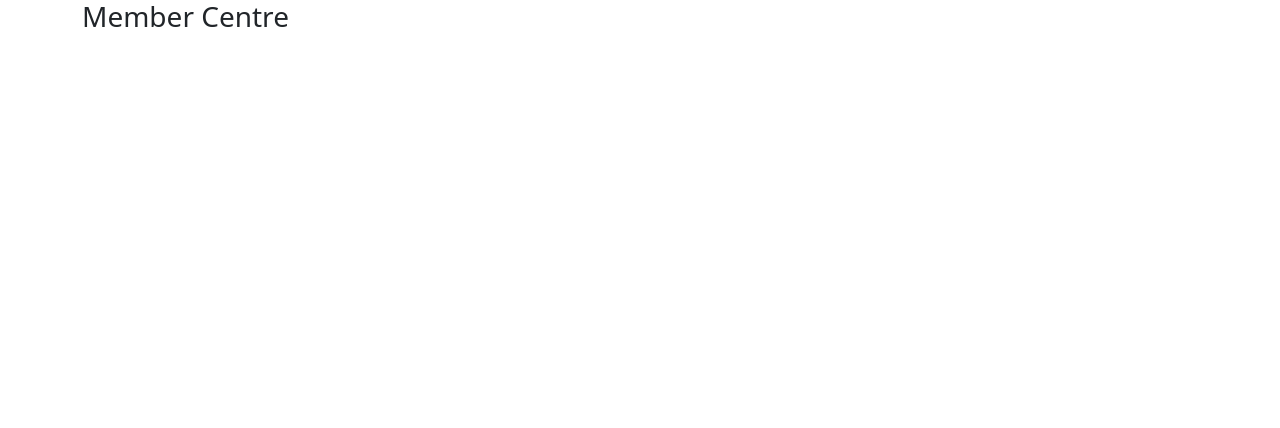
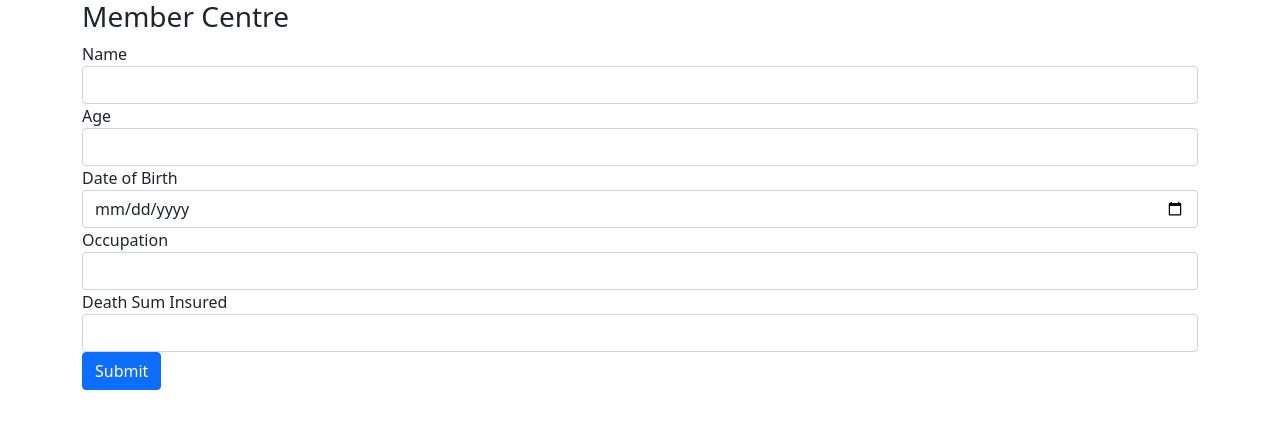
Before and after one commit to greatb/member-premium, an Angular app in the folder ui-portal/: page /members/new in a window 1280 px wide. Before the commit this address led to /. Shown: the top 428 px of the page. Built offline with nearby package versions, Linux system fonts and the light colour scheme.

Commit message:
New member form

```diff
--- a/ui-portal/src/app/app-routing.module.ts
+++ b/ui-portal/src/app/app-routing.module.ts
@@ -1,11 +1,13 @@
 import { NgModule } from '@angular/core';
 import { Routes, RouterModule } from '@angular/router';
 import { MemberListComponent } from './members/member-list/member-list.component';
+import { MemberNewComponent } from './members/member-new/member-new.component';
 
 
 const routes: Routes = [
   { path: '', redirectTo: '/members', pathMatch: 'full' },
   { path: 'members', component: MemberListComponent},
+  { path: 'members/new', component: MemberNewComponent},
 ];
 
 @NgModule({
--- a/ui-portal/src/app/app.module.ts
+++ b/ui-portal/src/app/app.module.ts
@@ -4,11 +4,13 @@ import { NgModule } from '@angular/core';
 import { AppRoutingModule } from './app-routing.module';
 import { AppComponent } from './app.component';
 import { MemberListComponent } from './members/member-list/member-list.component';
+import { MemberNewComponent } from './members/member-new/member-new.component';
 
 @NgModule({
   declarations: [
     AppComponent,
-    MemberListComponent
+    MemberListComponent,
+    MemberNewComponent
   ],
   imports: [
     BrowserModule,
--- a/ui-portal/src/app/members/member-list/member-list.component.html
+++ b/ui-portal/src/app/members/member-list/member-list.component.html
@@ -1 +1 @@
-<p>member-list works!</p>
+<button type="button" (click)="doAddMember()" class="btn btn-primary">Add member</button>
--- a/ui-portal/src/app/members/member-list/member-list.component.ts
+++ b/ui-portal/src/app/members/member-list/member-list.component.ts
@@ -1,4 +1,5 @@
 import { Component, OnInit } from '@angular/core';
+import { Router } from '@angular/router';
 
 @Component({
   selector: 'app-member-list',
@@ -7,9 +8,15 @@ import { Component, OnInit } from '@angular/core';
 })
 export class MemberListComponent implements OnInit {
 
-  constructor() { }
+  constructor(
+    private router: Router
+  ) { }
 
   ngOnInit() {
   }
 
+  doAddMember(){
+    this.router.navigate(['/members/new']);
+  }
+
 }
--- /dev/null
+++ b/ui-portal/src/app/members/member-new/member-new.component.html
@@ -0,0 +1,23 @@
+<form>
+  <div class="form-group">
+    <label>Name</label>
+    <input type="text" class="form-control">
+  </div>
+  <div class="form-group">
+    <label>Age</label>
+    <input type="number" class="form-control">
+  </div>
+  <div class="form-group">
+    <label>Date of Birth</label>
+    <input type="date" class="form-control">
+  </div>
+  <div class="form-group">
+    <label>Occupation</label>
+    <input type="text" class="form-control">
+  </div>
+  <div class="form-group">
+    <label>Death Sum Insured</label>
+    <input type="number" class="form-control">
+  </div>
+  <button type="submit" class="btn btn-primary">Submit</button>
+</form>
--- /dev/null
+++ b/ui-portal/src/app/members/member-new/member-new.component.ts
@@ -0,0 +1,15 @@
+import { Component, OnInit } from '@angular/core';
+
+@Component({
+  selector: 'app-member-new',
+  templateUrl: './member-new.component.html',
+  styleUrls: ['./member-new.component.sass']
+})
+export class MemberNewComponent implements OnInit {
+
+  constructor() { }
+
+  ngOnInit() {
+  }
+
+}
```
Also changed, not shown: ui-portal/src/app/members/member-new/member-new.component.sass (added), 1 other file (tests, documents, lock files or other folders).
